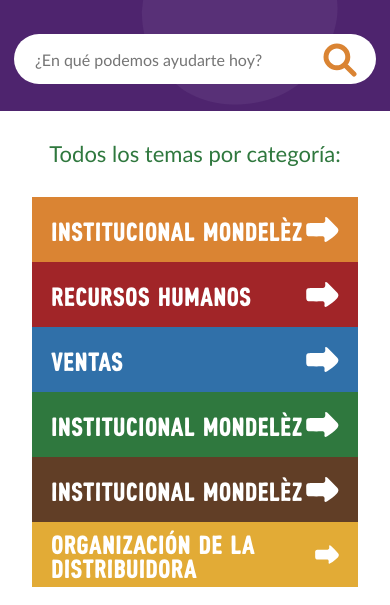
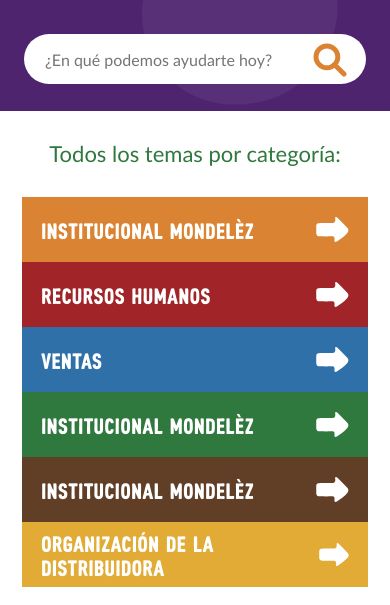
Before and after one commit to JPcuoma/modelezbc, a plain HTML site: page index.html in a window 390 px wide. Shown: the part 239-844 px from the top of the page. Drawn offline with nearby package versions, Linux system fonts and the light colour scheme.

Commit message:
fixes mobile

```diff
--- a/css/styles.scss
+++ b/css/styles.scss
@@ -9,7 +9,11 @@ p , h1, h2, h3 {
 a{
     text-decoration:none;
 }
-
+.container{
+    @media(max-width:768px){
+        padding:0 22px;
+    }
+}
 @font-face {
     font-family: "MDLZ";
     src:
@@ -143,7 +147,6 @@ header {
         @media(max-width:768px){
             grid-template-columns: repeat(1, 1fr);
             grid-template-rows: repeat(6, 1fr);
-            padding: 0 20px;
             margin-top: 30px;
         }
         .box{
@@ -170,7 +173,7 @@ header {
             a{
                 min-height:65px !important;
                 h3{
-                    font-size: 22px;
+                    font-size: 22px !important;
                     line-height: 24px;
                 }
             }
@@ -333,8 +336,6 @@ header {
 
             }
         }
-        @media(max-width:768px){
-            padding:0 22px;
-        }
+
     }
 }
```
Also changed, not shown: css/styles.css, 1 other file.
